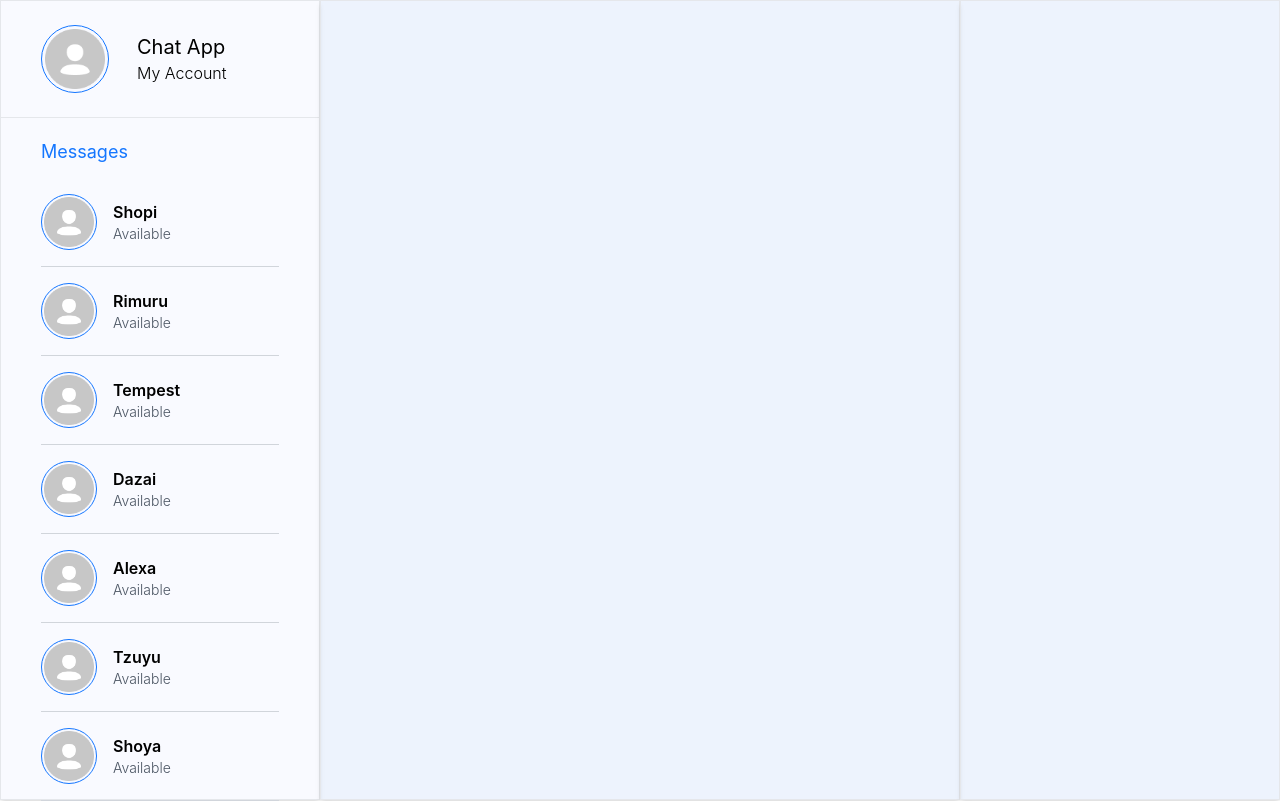
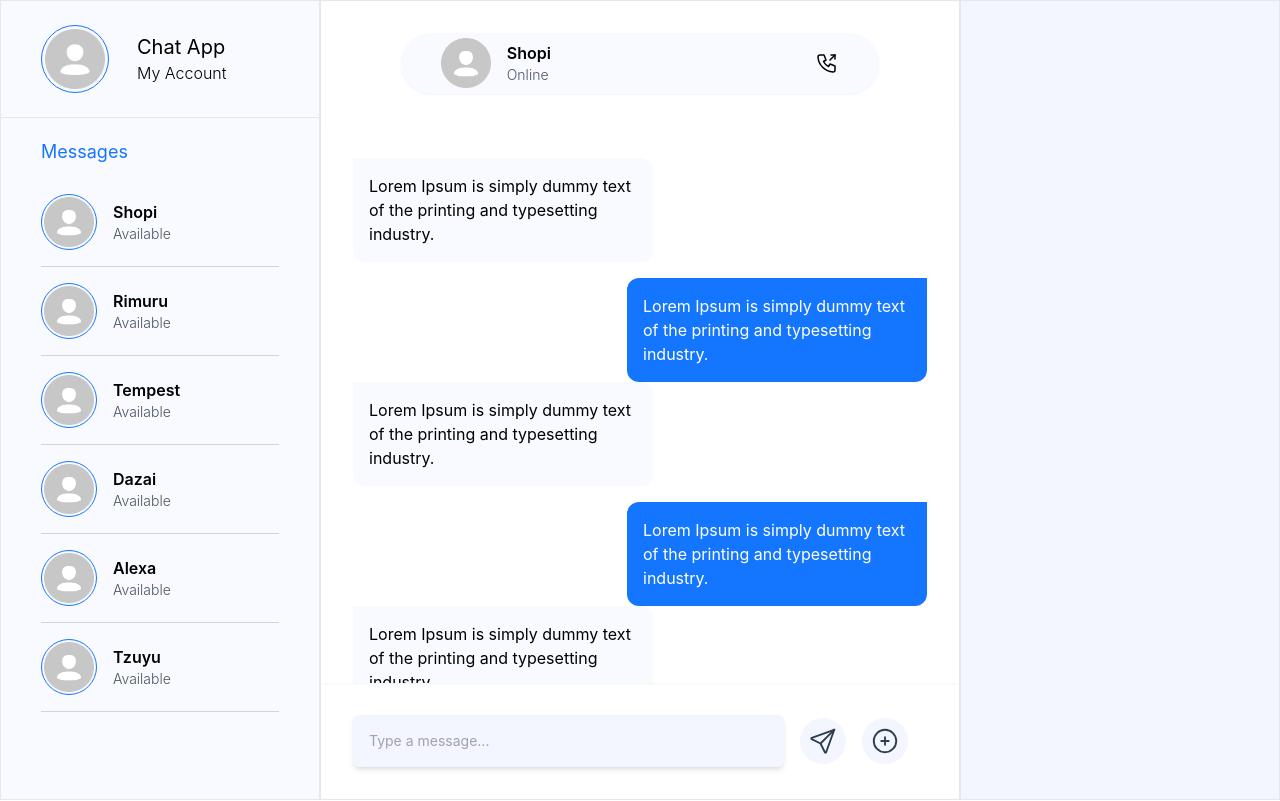
Before and after one commit to shopie14/fullstack_test, a React (Create React App) app in the folder frontend_web/: page /dashboard in a window 1280 px wide. Built offline with nearby package versions, Linux system fonts and the light colour scheme.

Commit message:
setting routes path

```diff
--- a/frontend_web/package.json
+++ b/frontend_web/package.json
@@ -8,6 +8,7 @@
     "@testing-library/user-event": "^13.5.0",
     "react": "^18.3.1",
     "react-dom": "^18.3.1",
+    "react-router-dom": "^6.26.1",
     "react-scripts": "5.0.1",
     "web-vitals": "^2.1.4"
   },
--- a/frontend_web/src/App.js
+++ b/frontend_web/src/App.js
@@ -1,13 +1,15 @@
 import "./App.css";
 import Dashboard from "./modules/Dashboard";
 import Form from "./modules/Form";
+import { Routes, Route } from "react-router-dom";
 
 function App() {
   return (
-    <div className="bg-[#edf3fd] h-screen flex justify-center items-center">
-      {/* <Form /> */}
-      <Dashboard />
-    </div>
+    <Routes>
+      <Route path="/dashboard" element={<Dashboard />} />
+      <Route path="/users/login" element={<Form isLoginPage={true} />} />
+      <Route path="/users/daftar" element={<Form isLoginPage={false} />} />
+    </Routes>
   );
 }
 
--- a/frontend_web/src/components/Input/index.js
+++ b/frontend_web/src/components/Input/index.js
@@ -5,20 +5,21 @@
   name = "",
   type = "text",
   className = "",
+  inputClassName = "",
   isRequired = false,
   placeholder = "",
   value = "",
   onChange = () => {},
 }) => {
   return (
-    <div className="w-1/2">
+    <div className={`${className}`}>
       <label for={name} className="block text-sm font-medium text-gray-800">
         {label}
       </label>
       <input
         type={type}
         id={name}
-        className={`bg-gray-50 border border-gray-300 text-gray-900 text-sm rounded-md focus:ring-blue-500 focus:border-blue-500 block w-full p-2.5 ${className}`}
+        className={`bg-gray-50 border border-gray-300 text-gray-900 text-sm rounded-md focus:ring-blue-500 focus:border-blue-500 block w-full p-2.5 ${inputClassName}`}
         placeholder={placeholder}
         required={isRequired}
         value={value}
--- a/frontend_web/src/index.js
+++ b/frontend_web/src/index.js
@@ -1,17 +1,17 @@
-import React from 'react';
-import ReactDOM from 'react-dom/client';
-import './index.css';
-import App from './App';
-import reportWebVitals from './reportWebVitals';
+import React from "react";
+import ReactDOM from "react-dom/client";
+import "./index.css";
+import App from "./App";
+import reportWebVitals from "./reportWebVitals";
+import { BrowserRouter } from "react-router-dom";
 
-const root = ReactDOM.createRoot(document.getElementById('root'));
+const root = ReactDOM.createRoot(document.getElementById("root"));
 root.render(
   <React.StrictMode>
-    <App />
+    <BrowserRouter>
+      <App />
+    </BrowserRouter>
   </React.StrictMode>
 );
 
-// If you want to start measuring performance in your app, pass a function
-// to log results (for example: reportWebVitals(console.log))
-// or send to an analytics endpoint. Learn more: https://bit.ly/CRA-vitals
 reportWebVitals();
--- a/frontend_web/src/modules/Dashboard/index.js
+++ b/frontend_web/src/modules/Dashboard/index.js
@@ -1,4 +1,5 @@
 import Avatar from "../../assets/avatar_icon.png";
+import Input from "../../components/Input";
 
 const Dashboard = () => {
   const contact = [
@@ -32,16 +33,11 @@
       status: "Available",
       img: Avatar,
     },
-    {
-      name: "Shoya",
-      status: "Available",
-      img: Avatar,
-    },
   ];
 
   return (
     <div className="w-screen flex">
-      <div className="w-[25%] border shadow-md h-screen bg-secondary">
+      <div className="w-[25%] border h-screen bg-secondary">
         <div className="flex items-center my-6 mx-10">
           <div className="border border-primary p-[3px] rounded-full">
             <img src={Avatar} width={60} height={60} alt="My Account Avatar" />
@@ -77,8 +73,109 @@
           </div>
         </div>
       </div>
-      <div className="w-[50%] border shadow-md h-screen"></div>
-      <div className="w-[25%] border shadow-md h-screen"></div>
+      <div className="w-[50%] border h-screen bg-white flex flex-col items-center">
+        <div className="w-[75%] bg-secondary h-[65px] my-8 rounded-full flex items-center px-10 shadow-sm ">
+          <div className="cursor-pointer">
+            <img src={Avatar} width={50} height={50} />
+          </div>
+          <div className="ml-4 mr-auto cursor-pointer">
+            <h3 className="text-base font-semibold">Shopi</h3>
+            <p className="text-sm font-light text-gray-600">Online</p>
+          </div>
+          <div className="cursor-pointer">
+            <svg
+              xmlns="http://www.w3.org/2000/svg"
+              class="icon icon-tabler icon-tabler-phone-outgoing"
+              width="24"
+              height="24"
+              viewBox="0 0 24 24"
+              stroke-width="1.5"
+              stroke="black"
+              fill="none"
+              stroke-linecap="round"
+              stroke-linejoin="round"
+            >
+              <path stroke="none" d="M0 0h24v24H0z" fill="none" />
+              <path d="M5 4h4l2 5l-2.5 1.5a11 11 0 0 0 5 5l1.5 -2.5l5 2v4a2 2 0 0 1 -2 2a16 16 0 0 1 -15 -15a2 2 0 0 1 2 -2" />
+              <path d="M15 9l5 -5" />
+              <path d="M16 4l4 0l0 4" />
+            </svg>
+          </div>
+        </div>
+        <div className="h-[75%] w-full overflow-y-scroll scroll-smooth shadow-sm">
+          <div className="p-8">
+            <div className="max-w-[85%] bg-secondary w-[300px] rounded-b-xl rounded-tr-xl p-4 mb-4">
+              Lorem Ipsum is simply dummy text of the printing and typesetting
+              industry.
+            </div>
+            <div className="max-w-[85%] bg-primary w-[300px] rounded-b-xl rounded-tl-xl ml-auto p-4 text-white">
+              Lorem Ipsum is simply dummy text of the printing and typesetting
+              industry.
+            </div>
+            <div className="max-w-[85%] bg-secondary w-[300px] rounded-b-xl rounded-tr-xl p-4 mb-4">
+              Lorem Ipsum is simply dummy text of the printing and typesetting
+              industry.
+            </div>
+            <div className="max-w-[85%] bg-primary w-[300px] rounded-b-xl rounded-tl-xl ml-auto p-4 text-white">
+              Lorem Ipsum is simply dummy text of the printing and typesetting
+              industry.
+            </div>
+            <div className="max-w-[85%] bg-secondary w-[300px] rounded-b-xl rounded-tr-xl p-4 mb-4">
+              Lorem Ipsum is simply dummy text of the printing and typesetting
+              industry.
+            </div>
+            <div className="max-w-[85%] bg-primary w-[300px] rounded-b-xl rounded-tl-xl ml-auto p-4 text-white">
+              Lorem Ipsum is simply dummy text of the printing and typesetting
+              industry.
+            </div>
+          </div>
+        </div>
+        <div className="p-8 w-full flex items-center">
+          <Input
+            placeholder="Type a message..."
+            className="w-[75%]"
+            inputClassName="p-4 border-0 shadow-md rounded-full bg-primary-light focus:ring-0 focus:broder-0 outline-none"
+          />
+          <div className="ml-4 p-2 cursor-pointer bg-primary-light rounded-full">
+            <svg
+              xmlns="http://www.w3.org/2000/svg"
+              class="icon icon-tabler icon-tabler-send"
+              width="30"
+              height="30"
+              viewBox="0 0 24 24"
+              stroke-width="1.5"
+              stroke="#2c3e50"
+              fill="none"
+              stroke-linecap="round"
+              stroke-linejoin="round"
+            >
+              <path stroke="none" d="M0 0h24v24H0z" fill="none" />
+              <path d="M10 14l11 -11" />
+              <path d="M21 3l-6.5 18a.55 .55 0 0 1 -1 0l-3.5 -7l-7 -3.5a.55 .55 0 0 1 0 -1l18 -6.5" />
+            </svg>
+          </div>
+          <div className="ml-4 p-2 cursor-pointer bg-primary-light rounded-full">
+            <svg
+              xmlns="http://www.w3.org/2000/svg"
+              class="icon icon-tabler icon-tabler-circle-plus"
+              width="30"
+              height="30"
+              viewBox="0 0 24 24"
+              stroke-width="1.5"
+              stroke="#2c3e50"
+              fill="none"
+              stroke-linecap="round"
+              stroke-linejoin="round"
+            >
+              <path stroke="none" d="M0 0h24v24H0z" fill="none" />
+              <path d="M3 12a9 9 0 1 0 18 0a9 9 0 0 0 -18 0" />
+              <path d="M9 12h6" />
+              <path d="M12 9v6" />
+            </svg>
+          </div>
+        </div>
+      </div>
+      <div className="w-[25%] border h-screen bg-primary-light"></div>
     </div>
   );
 };
```
Also changed, not shown: 1 other file (tests, documents, lock files or other folders).
